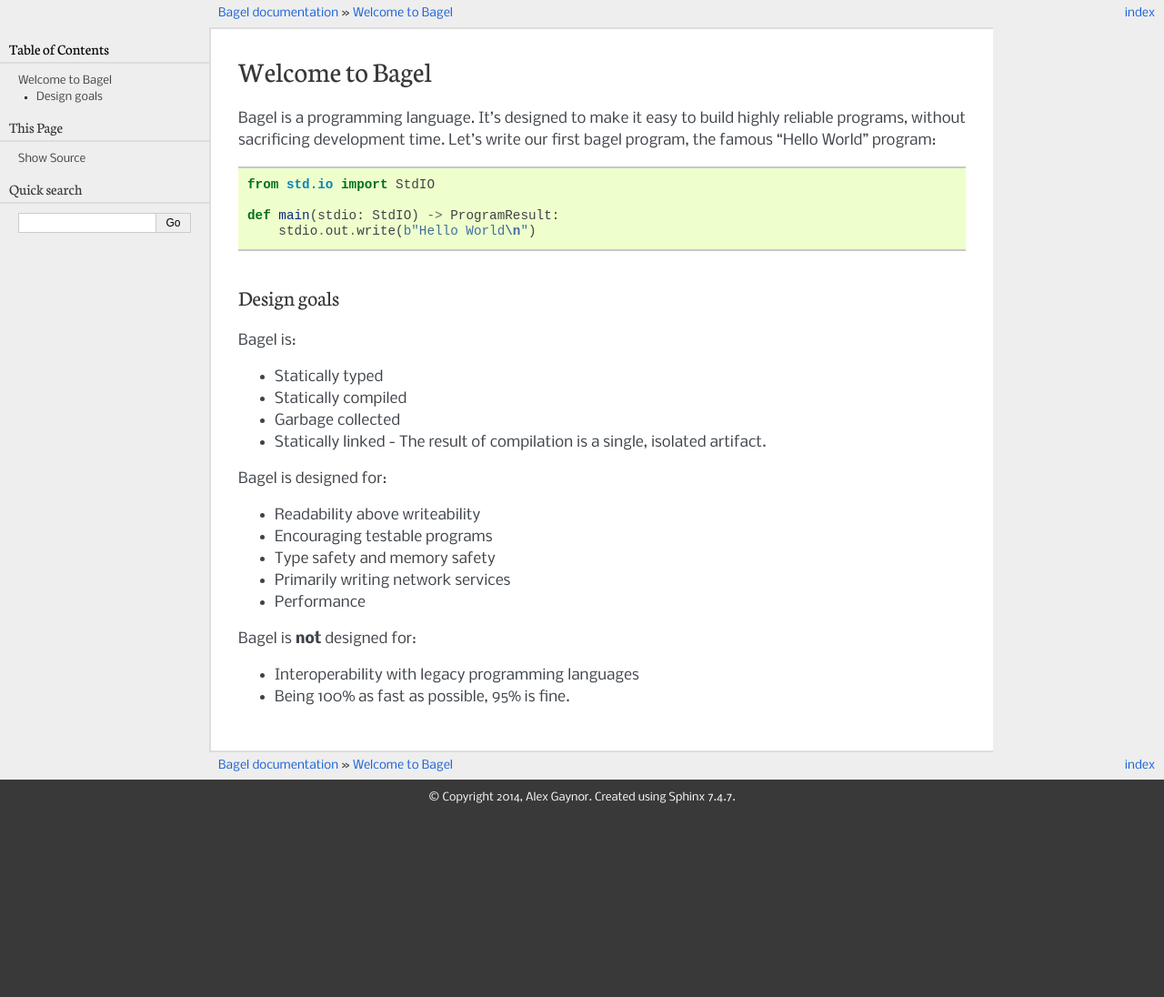
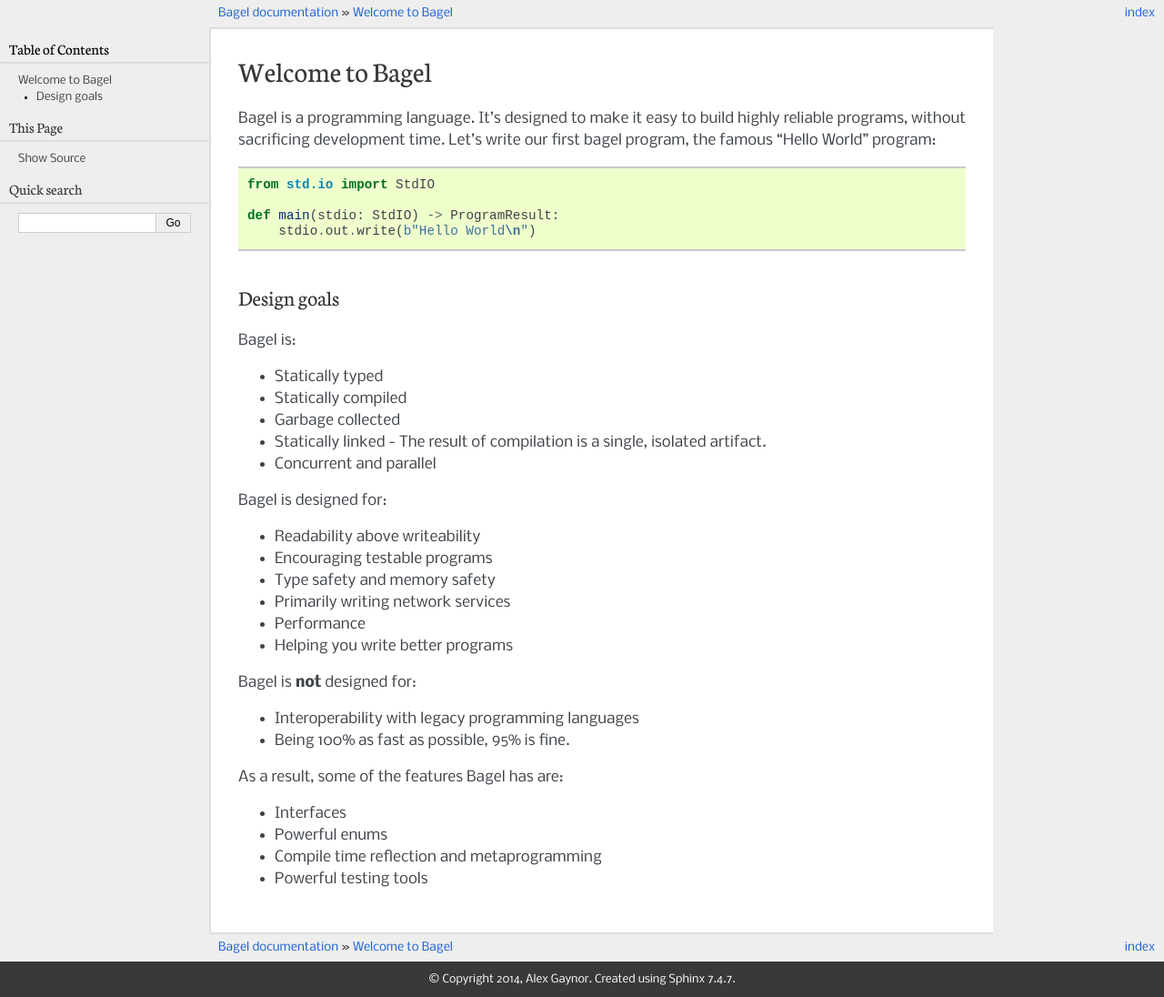
Before and after one commit to alex/bagel, a Sphinx documentation site: the page built from docs/index.rst, in a window 1280 px wide. Shown: the whole page at 91% size. Built offline with Sphinx 7.4.7, drawn with Linux system fonts in a browser that asks for light colours; before the commit the page ends 900 px from its top, so only the background shows below that.

Commit message:
More design

```diff
--- a/docs/index.rst
+++ b/docs/index.rst
@@ -19,6 +19,7 @@
 * Statically compiled
 * Garbage collected
 * Statically linked - The result of compilation is a single, isolated artifact.
+* Concurrent and parallel
 
 Bagel is designed for:
 
@@ -27,8 +28,16 @@
 * Type safety and memory safety
 * Primarily writing network services
 * Performance
+* Helping you write better programs
 
 Bagel is **not** designed for:
 
 * Interoperability with legacy programming languages
 * Being 100% as fast as possible, 95% is fine.
+
+As a result, some of the features Bagel has are:
+
+* Interfaces
+* Powerful enums
+* Compile time reflection and metaprogramming
+* Powerful testing tools
```
